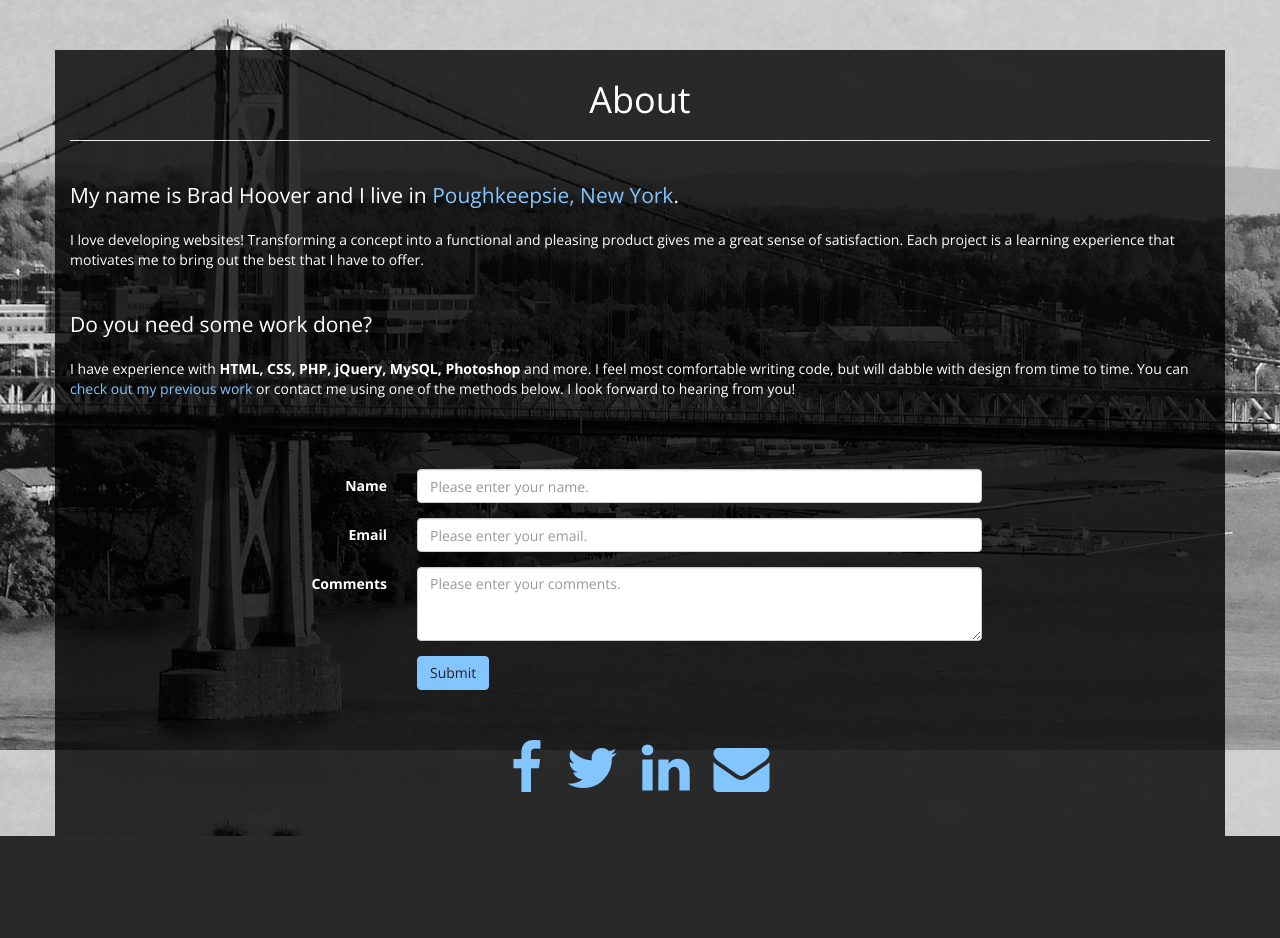
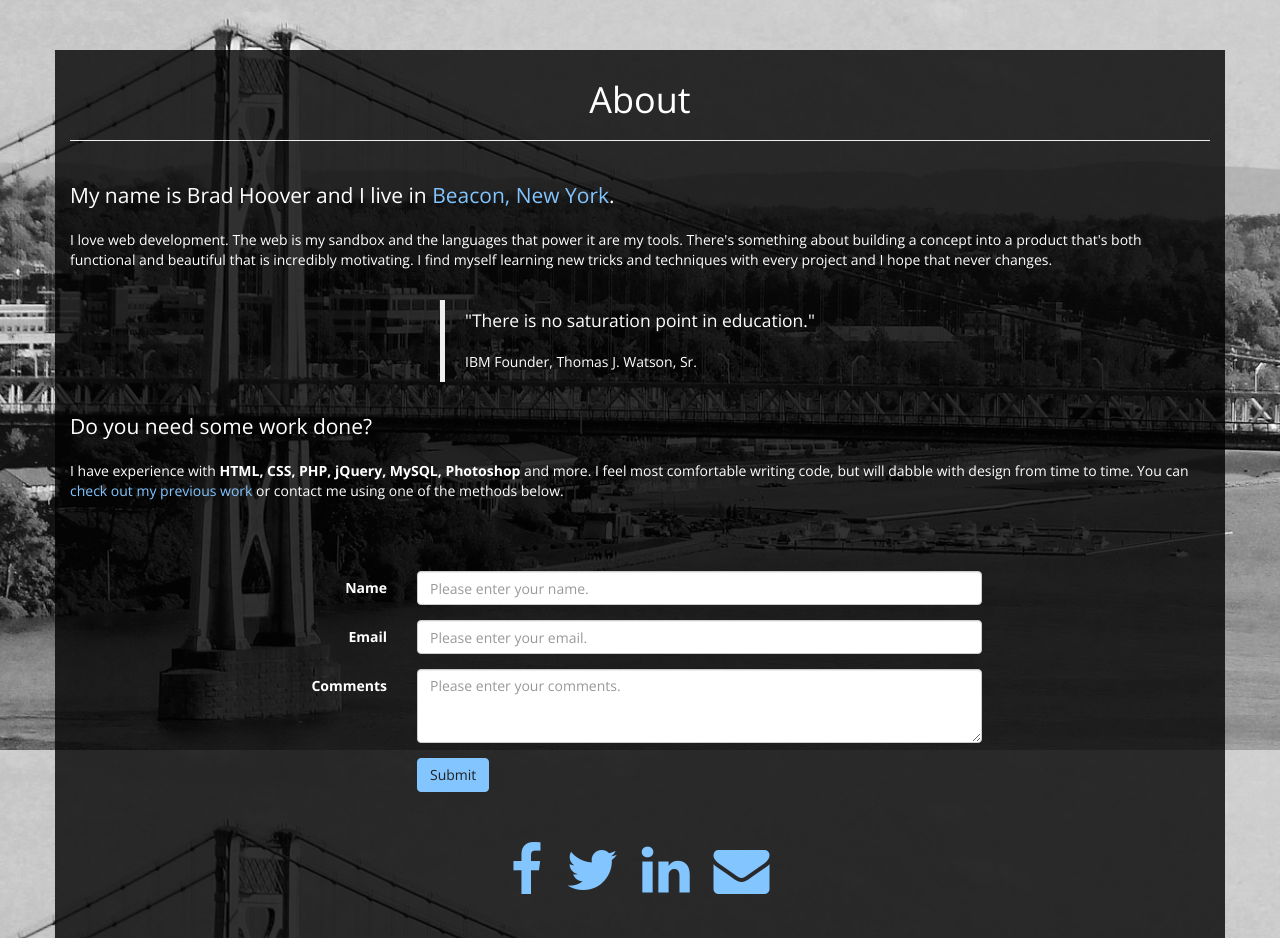
Before and after one commit to bhoover85/bradhvr, a PHP site: page /about?item=1 in a window 1280 px wide. Shown: the part 50-988 px from the top of the page. Before the commit the page ends 886 px from the top, so only its background shows below. Run offline with PHP 8.4, Linux system fonts and the light colour scheme; data that the repository does not hold is empty; some libraries are stand-ins or nearby versions.

Commit message:
Changed about page text

```diff
--- a/css/main.css
+++ b/css/main.css
@@ -208,6 +208,12 @@ form {
     margin-top: 40px;
 }
 
+.watson-quote {
+    position: relative;
+    top: 10px;
+    width: 400px;
+}
+
 
 /*************/
 /* Portfolio */
--- a/index.php
+++ b/index.php
@@ -7,6 +7,9 @@
 	<meta name="viewport" content="width=device-width, initial-scale=1.0">
 	<meta name="description" content="">
 	<meta name="author" content="">
+
+    <link rel="shortcut icon" href="/favicon.ico" type="image/x-icon">
+    <link rel="icon" href="/favicon.ico" type="image/x-icon">
 
 	<link href='http://fonts.googleapis.com/css?family=Open+Sans:400,700' rel='stylesheet' type='text/css'>
 	<link href='http://fonts.googleapis.com/css?family=Alegreya+Sans+SC:400,700' rel='stylesheet' type='text/css'>
--- a/page/about.php
+++ b/page/about.php
@@ -1,27 +1,27 @@
 <h1 class="text-center">About</h1>
 <hr>
 
-<!-- <div class="center-block">
+<p class="lead">
+My name is Brad Hoover and I live in <a href="http://en.wikipedia.org/wiki/Beacon,_New_York">Beacon, New York</a>.
+</p>
+
+<p>
+I love web development. The web is my sandbox and the languages that power it are my tools. There's something about building a concept into a product that's both functional and beautiful that is incredibly motivating. I find myself learning new tricks and techniques with every project and I hope that never changes.
+</p>
+
+<div class="center-block watson-quote">
 	<blockquote>
 		<p>"There is no saturation point in education."</p>
 		<footer>IBM Founder, Thomas J. Watson, Sr.</cite></footer>
 	</blockquote>
-</div> -->
-
-<p class="lead">
-My name is Brad Hoover and I live in <a href="http://en.wikipedia.org/wiki/Poughkeepsie,_New_York">Poughkeepsie, New York</a>.
-</p>
-
-<p>
-I love developing websites! Transforming a concept into a functional and pleasing product gives me a great sense of satisfaction. Each project is a learning experience that motivates me to bring out the best that I have to offer.
-</p>
+</div>
 
 <p class="lead work">
 Do you need some work done?
 </p>
 
 <p>
-I have experience with <strong>HTML, CSS, PHP, jQuery, MySQL, Photoshop</strong> and more. I feel most comfortable writing code, but will dabble with design from time to time. You can <a href="/portfolio">check out my previous work</a> or contact me using one of the methods below. I look forward to hearing from you!
+I have experience with <strong>HTML, CSS, PHP, jQuery, MySQL, Photoshop</strong> and more. I feel most comfortable writing code, but will dabble with design from time to time. You can <a href="/portfolio">check out my previous work</a> or contact me using one of the methods below.
 </p>
 
 <form class="form-horizontal" role="form" id="contact-form" method="post" action="page/contact.php">
--- a/page/social.php
+++ b/page/social.php
@@ -2,5 +2,5 @@
 	<a href="https://www.facebook.com/brad.hoover"><i class="social-icon fa fa-facebook fa-4x"></i></a>
 	<a href="https://twitter.com/bradhvr"><i class="social-icon fa fa-twitter fa-4x"></i></a>
 	<a href="http://www.linkedin.com/in/bradhvr"><i class="social-icon fa fa-linkedin fa-4x"></i></a>
-	<a href="mailto:bradhvr85@gmail.com"><i class="social-icon fa fa-envelope fa-4x"></i></a>
+	<a href="mailto:hoov1185@gmail.com"><i class="social-icon fa fa-envelope fa-4x"></i></a>
 </footer>
```
Also changed, not shown: favicon.ico (added).
